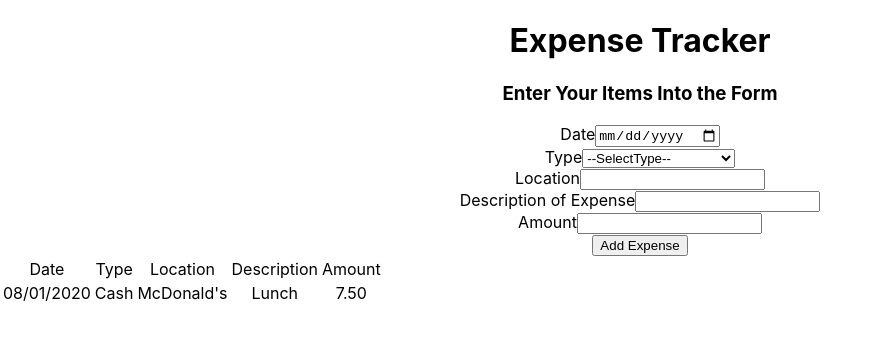
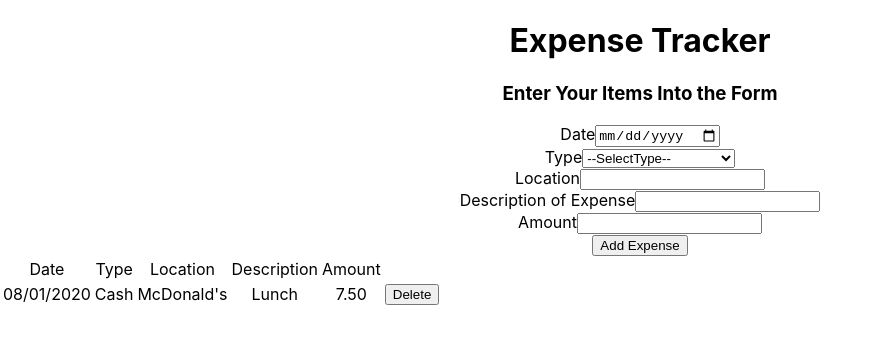
Before and after one commit to danielmurphy1/expense-tracker-react, a React (Create React App) app: page / in a window 1280 px wide. Shown: the top 344 px of the page, without its empty margins (0-879 px from the left). Built offline with nearby package versions, Linux system fonts and the light colour scheme.

Commit message:
added delete button

```diff
--- a/src/App.js
+++ b/src/App.js
@@ -12,6 +12,7 @@ class App extends React.Component {
     this.state = {
       expenses: [
         {
+          id: Math.random(),
           date: "08/01/2020",
           type: "Cash",
           location: "McDonald's",
@@ -23,6 +24,7 @@ class App extends React.Component {
     }
     this.addExpense = this.addExpense.bind(this);
     this.handleChange = this.handleChange.bind(this);
+    this.handleDelete = this.handleDelete.bind(this);
   }
 
   addExpense(event){
@@ -41,6 +43,7 @@ class App extends React.Component {
     // })
     // console.log(this.state.expenses)
     let newExpense = {
+      id: Math.random(),
       date: this.state.date,
       type: this.state.type,
       location: this.state.location,
@@ -50,6 +53,7 @@ class App extends React.Component {
     this.setState({
       expenses: [...this.state.expenses, newExpense]
     })
+    console.log(this.state.expenses)
   }
 
   handleChange(event){
@@ -60,12 +64,18 @@ class App extends React.Component {
     console.log(this.state)
   }
 
+  handleDelete(expenseID){
+    console.log("Delete Clicked")
+    const expenses = this.state.expenses.filter(expense => expense.id !==expenseID);
+    this.setState({expenses : expenses})
+  }
+
   render() {
     return (
       <div className="App">
         <Header />
         <Form expenses={this.state.expenses} addExpense={this.addExpense} handleChange={this.handleChange}/>
-        <Table expenses={this.state.expenses}/>
+        <Table handleDelete={this.handleDelete} key={this.state.expenses.id} expenses={this.state.expenses}/>
       </div>
     );
   }
--- a/src/Table.js
+++ b/src/Table.js
@@ -12,6 +12,7 @@ function Table (props) {
                             <td>{expense.location}</td>
                             <td>{expense.description}</td>
                             <td>{expense.amount}</td>
+                            <td><button onClick={props.handleDelete}>Delete</button></td>
                         </tr>);
     }
 
```
